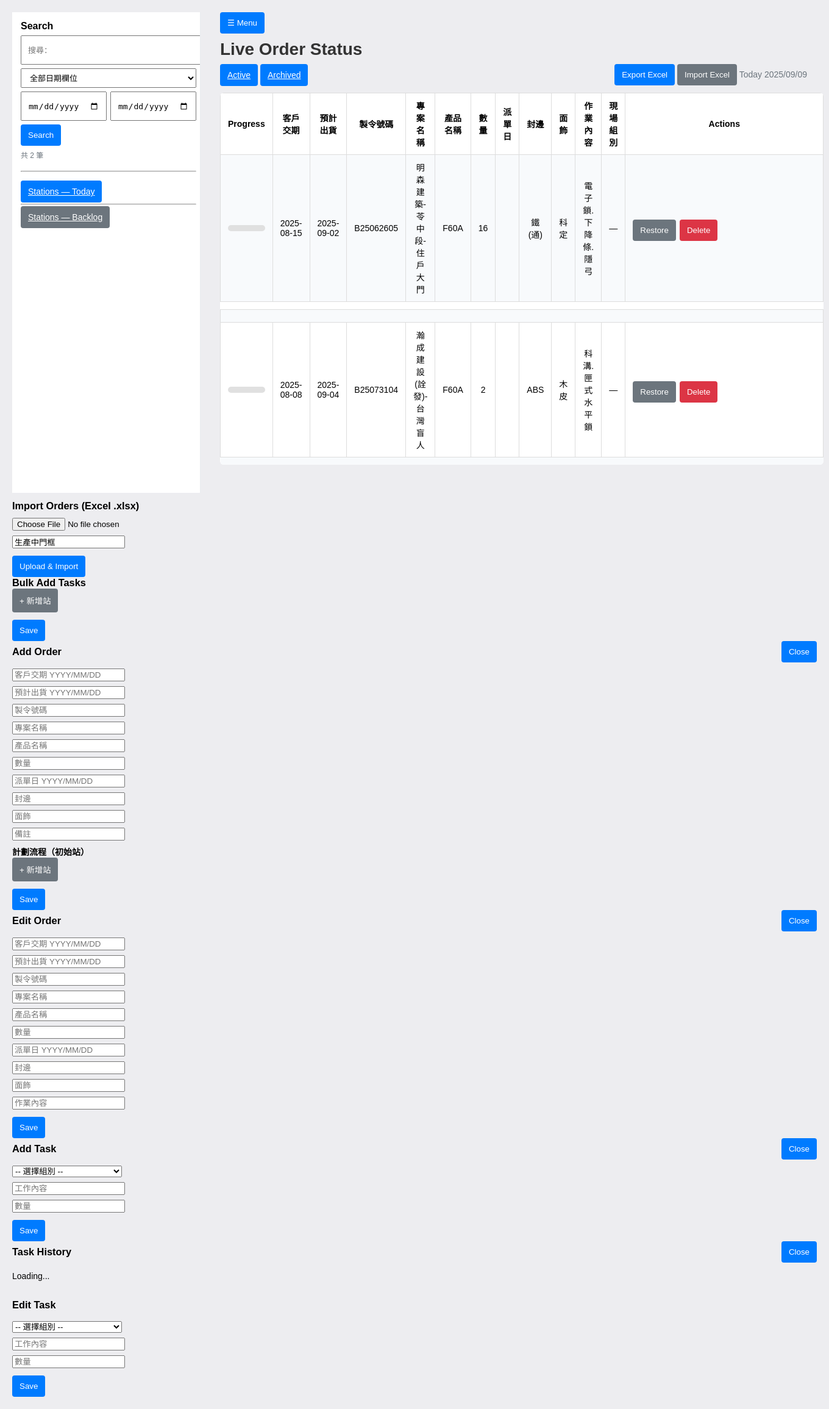
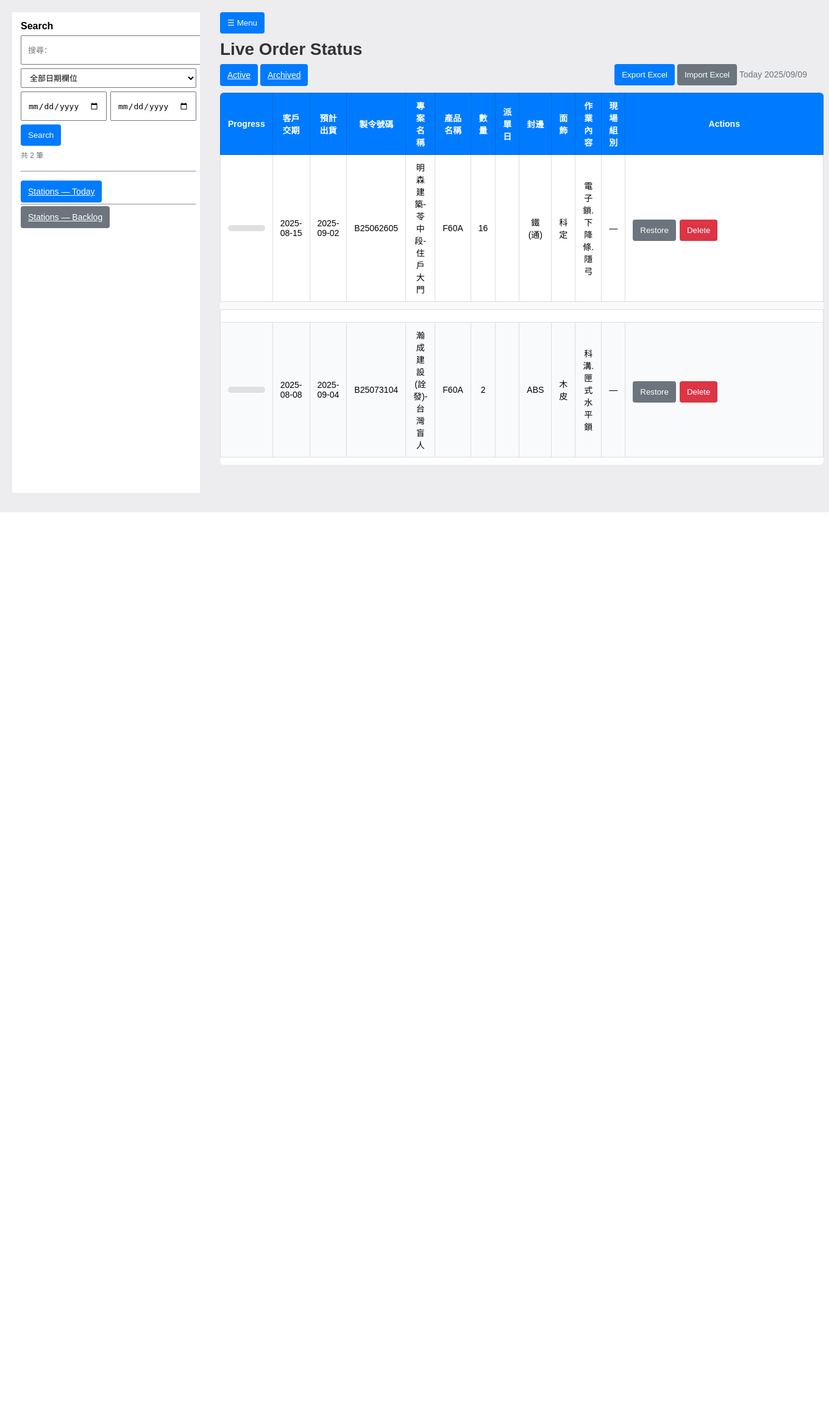
Before and after one commit to rfih/ERP-website-meanhome, a Flask app: page /archived in a window 1360 px wide. Shown: the whole page at 61% size. After the commit the page ends 840 px from the top, so only its background shows below. Run offline with Flask 3, Linux system fonts and the light colour scheme.

Commit message:
Enhance modal functionality with open/close methods and improve modal styling in index.html

```diff
--- a/static/common.css
+++ b/static/common.css
@@ -24,7 +24,7 @@ nav a{margin-right:15px;font-weight:bold;color:#333;text-decoration:none;font-si
 .sbm .row{display:flex;gap:6px}
 .caption{color:var(--muted);font-size:12px}
 
-/* Sidebar toggle / overlay (single source of truth) */
+/* Sidebar toggle / overlay */
 .hamburger{display:inline-flex;align-items:center;gap:6px;position:sticky;top:10px;margin-bottom:10px;z-index:6}
 .overlay{display:none;pointer-events:none}
 @media (max-width:900px){
--- a/static/main.js
+++ b/static/main.js
@@ -940,3 +940,18 @@ function planFromMain(taskId, station, day){
   })
   .catch(()=> alert('規劃失敗'));
 }
+
+function openModal(id){          // id = 'modal-order', 'modal-import', etc.
+  const m = document.getElementById(id);
+  if (m) m.classList.add('open');
+  const key = id.replace(/^modal-/, '');
+  const o = document.getElementById('overlay-' + key);
+  if (o) o.classList.add('open');
+}
+function closeModal(id){
+  const m = document.getElementById(id);
+  if (m) m.classList.remove('open');
+  const key = id.replace(/^modal-/, '');
+  const o = document.getElementById('overlay-' + key);
+  if (o) o.classList.remove('open');
+}
--- a/templates/index.html
+++ b/templates/index.html
@@ -5,6 +5,45 @@
   <meta name="viewport" content="width=device-width, initial-scale=1" />
   <title>Live Order Status (Starter)</title>
   <link rel="stylesheet" href="/static/common.css">
+  <style>
+  /* Hide all modals by default */
+  .orders-page [id^="modal-"]{ display:none; }
+
+  /* Keep the centering/layering */
+  .orders-page [id^="modal-"]{
+    position: fixed; top: 50%; left: 50%;
+    transform: translate(-50%, -50%);
+    z-index: 1001;
+    background:#fff; border:1px solid var(--border); border-radius:8px;
+    width:min(780px,96vw); max-height:90vh; overflow:auto; padding:14px;
+    box-shadow:0 12px 32px rgba(0,0,0,.25);
+  }
+
+  /* Optional backdrop (if you have #overlay-... elements) */
+  .orders-page [id^="overlay-"]{ display:none; position:fixed; inset:0; background:rgba(0,0,0,.35); z-index:1000; }
+
+  /* Inputs & footer inside modal */
+  .orders-page [id^="modal-"] input[type="text"],
+  .orders-page [id^="modal-"] input[type="date"],
+  .orders-page [id^="modal-"] select,
+  .orders-page [id^="modal-"] textarea{ width:100%; height:32px; font-size:13px; padding:6px 10px; margin-bottom:6px; }
+  .orders-page [id^="modal-"] textarea{ height:80px; }
+  .orders-page [id^="modal-"] .footer{ display:flex; justify-content:flex-end; gap:8px; margin-top:8px; }
+  .orders-page .modal{ display:none; position:fixed; top:50%; left:50%; transform:translate(-50%,-50%);
+  z-index:1001; background:#fff; border:1px solid var(--border); border-radius:8px;
+  width:min(780px,96vw); max-height:90vh; overflow:auto; padding:14px; box-shadow:0 12px 32px rgba(0,0,0,.25); }
+  .orders-page .modal.open{ display:block; }
+
+  .orders-page .modal-overlay{ display:none; position:fixed; inset:0; background:rgba(0,0,0,.35); z-index:1000; }
+  .orders-page .modal-overlay.open{ display:block; }
+
+  .orders-page .modal input[type="text"],
+  .orders-page .modal input[type="date"],
+  .orders-page .modal select,
+  .orders-page .modal textarea{ width:100%; height:32px; font-size:13px; padding:6px 10px; margin-bottom:6px; }
+  .orders-page .modal textarea{ height:80px; }
+  .orders-page .modal .footer{ display:flex; justify-content:flex-end; gap:8px; margin-top:8px; }
+  </style>
   <script defer src="/static/main.js"></script>
 </head>
 <body class="orders-page">
@@ -75,6 +114,7 @@
   </div>
   <!-- Content -->
     <table>
+      <thead>
         <tr>
           <th>Progress</th>
           <th>客戶交期</th>
@@ -90,6 +130,7 @@
           <th>現場組別</th>
           <th>Actions</th>
         </tr>
+      </thead>
       {% for o in orders %}
       <tr id="order-{{o.id}}"
         data-demand="{{ o.demand_date|e }}"
@@ -207,6 +248,7 @@
   <div id="modal-import" class="modal" onclick="if(event.target===this) closeModal('modal-import')">
     <div class="panel">
       <h3 style="margin:0">Import Orders (Excel .xlsx)</h3>
+      <button class="btn" onclick="closeModal('modal-order')">Close</button>
       <input type="file" id="import-file" accept=".xlsx,application/vnd.openxmlformats-officedocument.spreadsheetml.sheet" style="margin-top:10px">
       <div style="margin-top:8px">
         <input id="import-sheet" placeholder="工作表名稱 (例如: 生產中門框)" value="生產中門框" />
```
Lines whose indentation alone changed are shown as unchanged.
